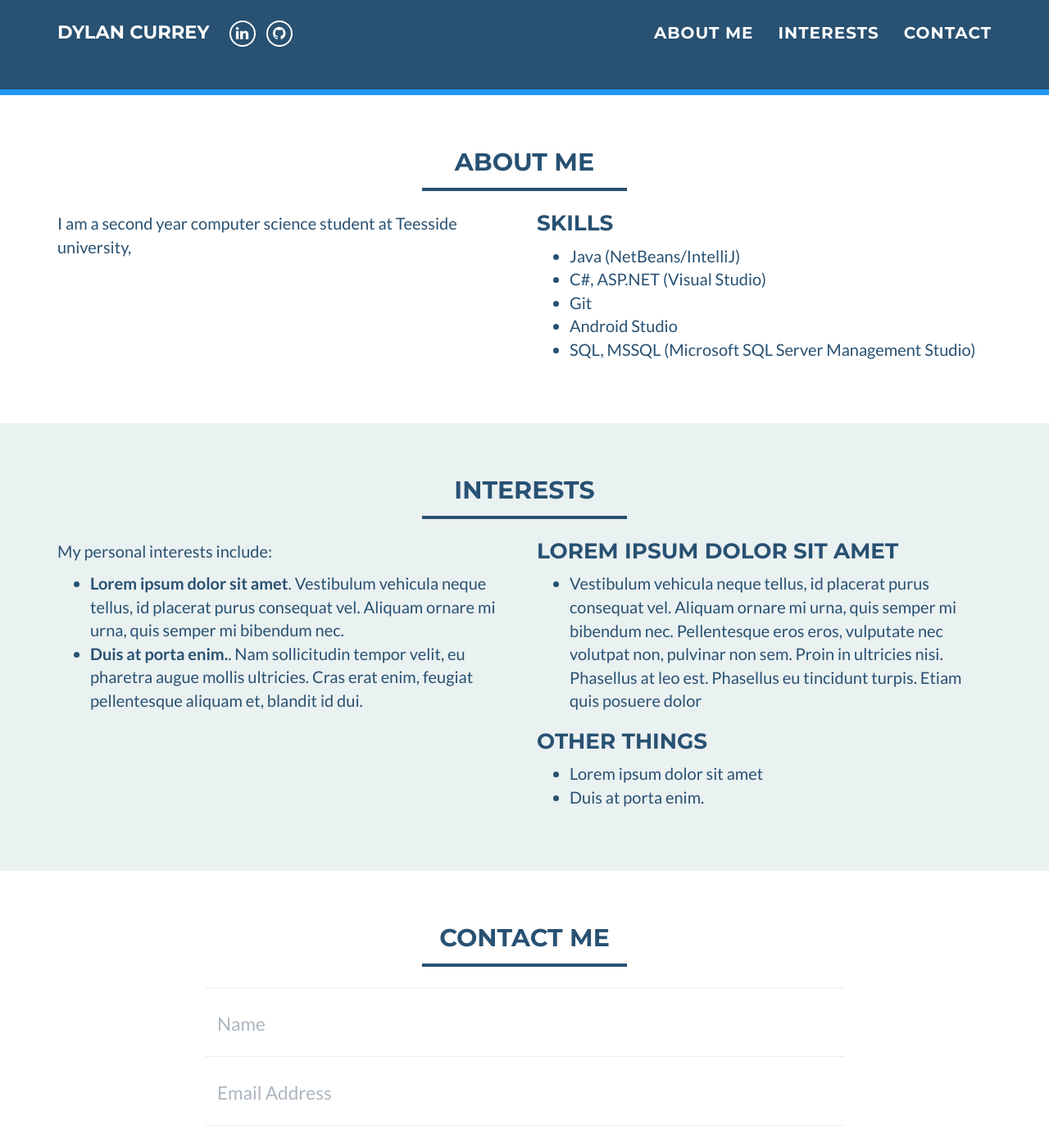
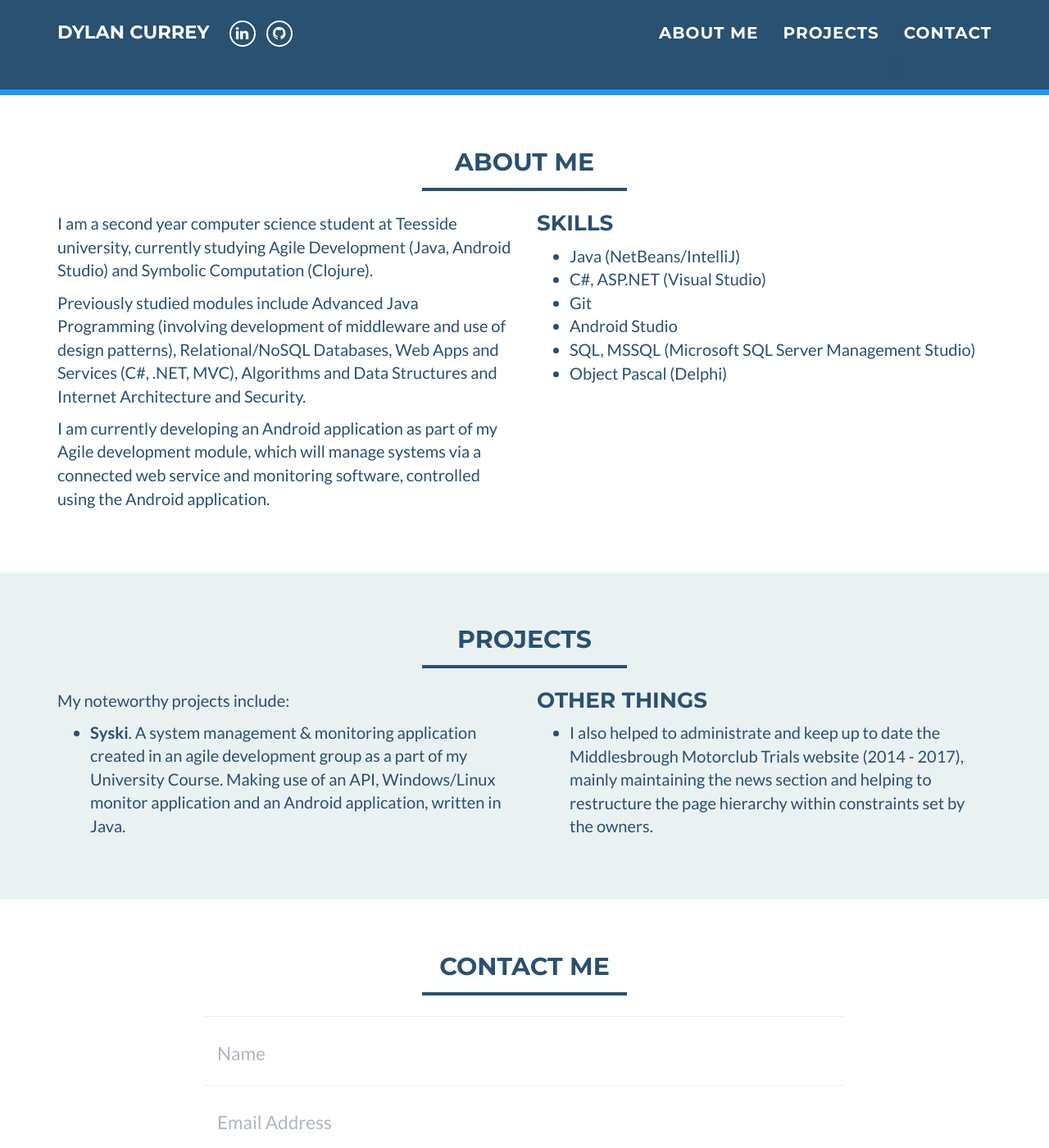
Before and after one commit to dscurrey/dscurrey.github.io, a Jekyll site: the page built from index.html, in a window 1280 px wide and 1400 px high, scrolled down 458 px. Shown: the whole window at 82% size. Built offline with Jekyll 4.4.1, drawn with Linux system fonts in a browser that asks for light colours.

Commit message:
Updated content

```diff
--- a/_includes/about_me.html
+++ b/_includes/about_me.html
@@ -9,10 +9,14 @@
     <div class="row">
 		<div class="col-sm-6">
 			<p>
-            I am a second year computer science student at Teesside university,
+				I am a second year computer science student at Teesside university, currently studying Agile Development (Java, Android Studio) and Symbolic Computation (Clojure).
 			</p>
 			<p>
 				<!--Detail-->
+				Previously studied modules include Advanced Java Programming (involving development of middleware and use of design patterns), Relational/NoSQL Databases, Web Apps and Services (C#, .NET, MVC), Algorithms and Data Structures and Internet Architecture and Security.
+			</p>
+			<p>
+				I am currently developing an Android application as part of my Agile development module, which will manage systems via a connected web service and monitoring software, controlled using the Android application.
 			</p>
 		</div>
 		<div class="col-sm-6">
@@ -31,6 +35,9 @@
 				<li>
 				SQL, MSSQL (Microsoft SQL Server Management Studio)
 				</li>
+				<li>
+				Object Pascal (Delphi)
+				</li>
 			</ul>
 		</div>
     </div>
--- a/_includes/interests.html
+++ /dev/null
@@ -1,42 +0,0 @@
-<section class="tout" id="interests">
-    <div class="container">
-      <div class="row">
-            <div class="col-lg-12 text-center">
-                <h2>Interests</h2>
-                <hr />
-            </div>
-        </div>
-            <div class="row">
-                <div class="col-sm-6">
-		    <p>
-			    My personal interests include:
-        </p>
-			<ul>
-			  <li>
-				 <b>Lorem ipsum dolor sit amet</b>. Vestibulum vehicula neque tellus, id placerat purus consequat vel. Aliquam ornare mi urna, quis semper mi bibendum nec.
-			  </li>
-			  <li>
-				  <b>Duis at porta enim.</b>. Nam sollicitudin tempor velit, eu pharetra augue mollis ultricies. Cras erat enim, feugiat pellentesque aliquam et, blandit id dui.
-			  </li>
-			</ul>
-		</div>
-    <div class="col-sm-6">
-      <h3 style="margin-top:0">Lorem ipsum dolor sit amet</h3>
-		  <ul>
-  			<li>
-          Vestibulum vehicula neque tellus, id placerat purus consequat vel. Aliquam ornare mi urna, quis semper mi bibendum nec. Pellentesque eros eros, vulputate nec volutpat non, pulvinar non sem. Proin in ultricies nisi. Phasellus at leo est. Phasellus eu tincidunt turpis. Etiam quis posuere dolor
-    		</li>
-  		    </ul>
-  		    <h3>Other Things</h3>
-  		    <ul>
-  			<li>
-			Lorem ipsum dolor sit amet
-  			</li>
-  			<li>
-  			  Duis at porta enim.
-  			</li>
-		   </ul>
-      </div>
-    </div>
-  </div>
-</section>
--- /dev/null
+++ b/_includes/projects.html
@@ -0,0 +1,30 @@
+<section class="tout" id="Projects">
+    <div class="container">
+      <div class="row">
+            <div class="col-lg-12 text-center">
+                <h2>Projects</h2>
+                <hr />
+            </div>
+        </div>
+		<div class="row">
+			<div class="col-sm-6">
+				<p>
+				My noteworthy projects include:
+				</p>
+				<ul>
+					<li>
+					<b>Syski</b>. A system management & monitoring application created in an agile development group as a part of my University Course. Making use of an API, Windows/Linux monitor application and an Android application, written in Java.
+					</li>
+				</ul>
+			</div>
+			<div class="col-sm-6">
+				<h3 style="margin-top:0">Other Things</h3>
+				<ul>
+					<li>
+					I also helped to administrate and keep up to date the Middlesbrough Motorclub Trials website (2014 - 2017), mainly maintaining the news section and helping to restructure the page hierarchy within constraints set by the owners.
+					</li>
+				</ul>
+			</div>
+		</div>
+  </div>
+</section>
--- a/_layouts/default.html
+++ b/_layouts/default.html
@@ -59,7 +59,7 @@
                        <a href="#about">About Me</a>
                    </li>
                    <li class="page-scroll">
-                       <a href="#interests">Interests</a>
+                       <a href="#projects">Projects</a>
                    </li>
 				   <li>
 						<a href="#contact">Contact</a>s
@@ -87,7 +87,7 @@
     </header>
 
     {% include about_me.html %}
-    {% include interests.html %}
+    {% include projects.html %}
 	{% include contact_form.html %}
 
     <!-- Footer -->
```
Lines whose indentation alone changed are shown as unchanged.
